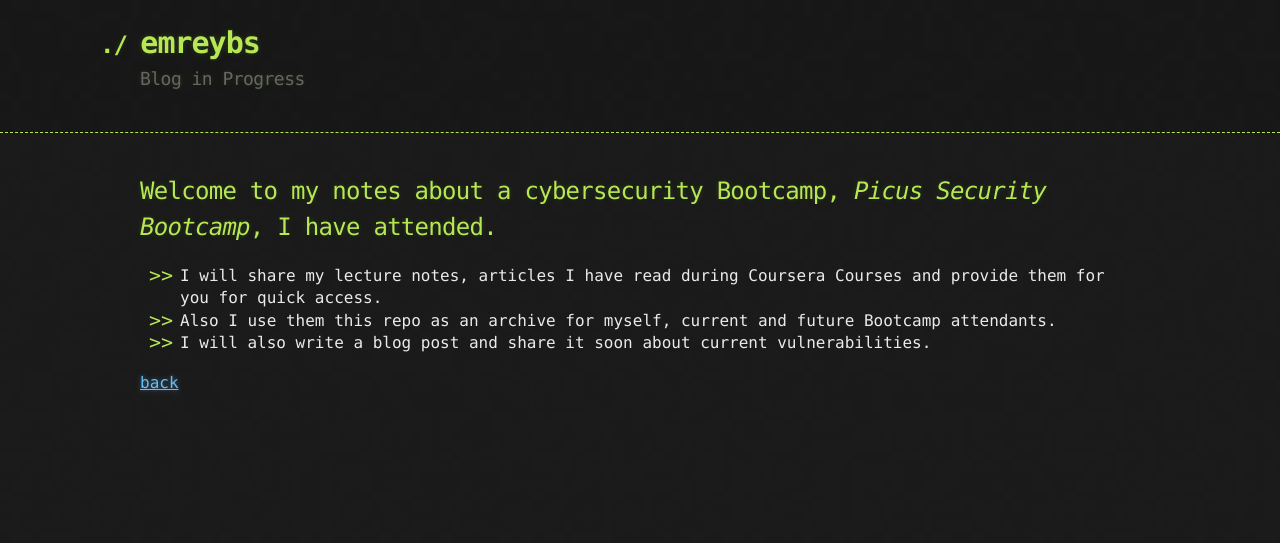
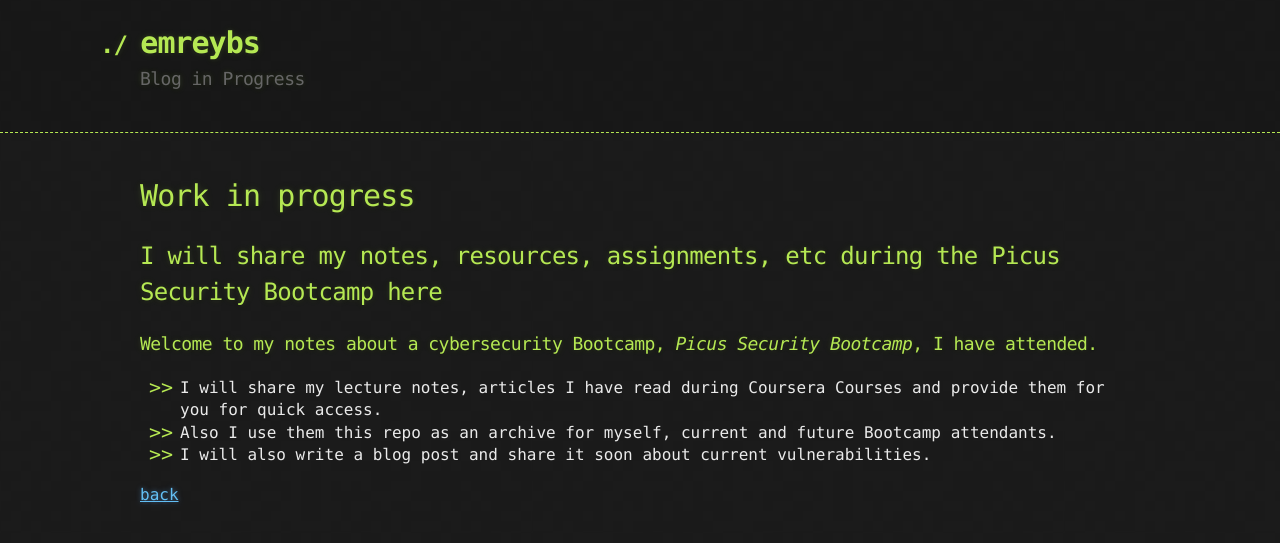
Before and after one commit to emreYbs/emreYbs.github.io, a Jekyll site: the page built from picussecuritybootcamp.md, in a window 1280 px wide. Shown: the top 543 px of the page. Built offline with Jekyll 4.4.1, drawn with Linux system fonts in a browser that asks for light colours; our own code applies the rules of GitHub Pages for plain Markdown files.

Commit message:
Update picussecuritybootcamp.md

```diff
--- a/picussecuritybootcamp.md
+++ b/picussecuritybootcamp.md
@@ -2,7 +2,9 @@
 layout: default
 ---
 
-## Welcome to my notes about a cybersecurity Bootcamp, _Picus Security Bootcamp_, I have attended.
+# Work in progress
+## I will share my notes, resources, assignments, etc during the Picus Security Bootcamp here
+### Welcome to my notes about a cybersecurity Bootcamp, _Picus Security Bootcamp_, I have attended.
 
 - I will share my lecture notes, articles I have read during Coursera Courses and provide them for you for quick access.
 - Also I use them this repo as an archive for myself, current and future Bootcamp attendants.
```
